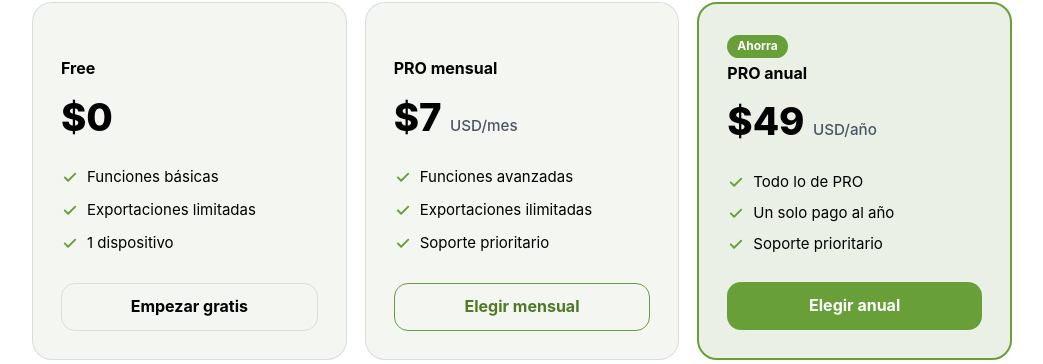
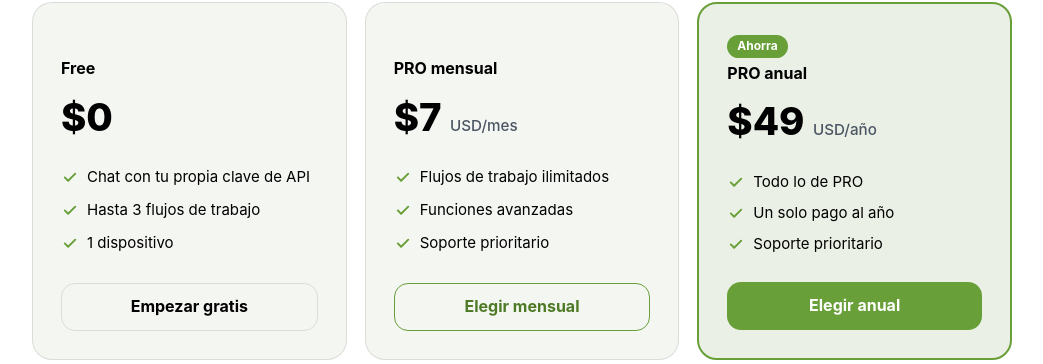
Before and after one commit to alfredo777/gkraken-license-manager, a Node server app: page / in a window 1280 px wide. Shown: the part 1698-2062 px from the top of the page, without its empty margins (118-1161 px from the left). Run offline with Node 20, Linux system fonts and the light colour scheme; some libraries are stand-ins or nearby versions.

Commit message:
docs(landing): FREE hasta 3 flujos de trabajo, PRO ilimitados
La app ahora limita la versión gratuita a 3 flujos guardados (sin
advanced_features); la landing y config/features lo reflejan.

Co-Authored-By: Claude Opus 5.5 <noreply@anthropic.com>
Claude-Session: https://claude.ai/code/session_01VnmtWigTUqR3v6Ku1Xmzbg

```diff
--- a/config/features.js
+++ b/config/features.js
@@ -1,5 +1,6 @@
 // Catálogo de features y precios que ve la app cliente (Green Kraken).
 // Si una licencia no tiene `features` propias, se usan las de su tipo.
+// advanced_features quita el límite de 3 flujos de trabajo de la versión gratuita en la app.
 
 const FEATURES = {
   free: ['basic_features', 'limited_exports'],
--- a/views/landing.hbs
+++ b/views/landing.hbs
@@ -62,14 +62,14 @@
         <div class="gk-plan__insignia"></div>
         <h3>Free</h3>
         <p class="gk-precio">$0</p>
-        <ul class="gk-lista"><li>{{> check}} Funciones básicas</li><li>{{> check}} Exportaciones limitadas</li><li>{{> check}} 1 dispositivo</li></ul>
+        <ul class="gk-lista"><li>{{> check}} Chat con tu propia clave de API</li><li>{{> check}} Hasta 3 flujos de trabajo</li><li>{{> check}} 1 dispositivo</li></ul>
         <a href="/cuenta/entrar?go=1" class="gk-btn gk-btn--borde">Empezar gratis</a>
       </article>
       <article class="gk-plan">
         <div class="gk-plan__insignia"></div>
         <h3>PRO mensual</h3>
         <p class="gk-precio">${{priceMonthly}} <small>{{currencyCode}}/mes</small></p>
-        <ul class="gk-lista"><li>{{> check}} Funciones avanzadas</li><li>{{> check}} Exportaciones ilimitadas</li><li>{{> check}} Soporte prioritario</li></ul>
+        <ul class="gk-lista"><li>{{> check}} Flujos de trabajo ilimitados</li><li>{{> check}} Funciones avanzadas</li><li>{{> check}} Soporte prioritario</li></ul>
         <a href="/cuenta" class="gk-btn gk-btn--borde-acento">Elegir mensual</a>
       </article>
       <article class="gk-plan gk-plan--destacado">
```
